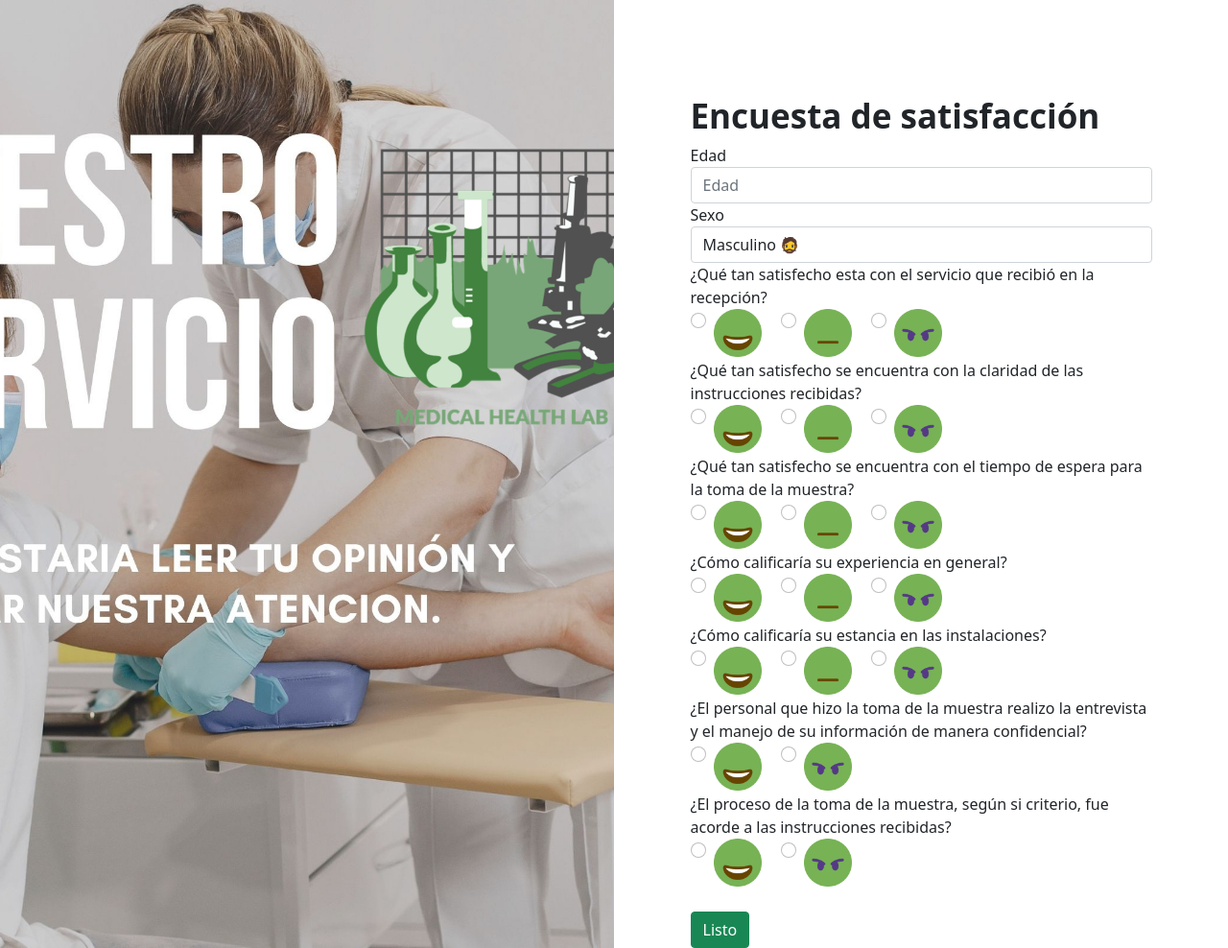
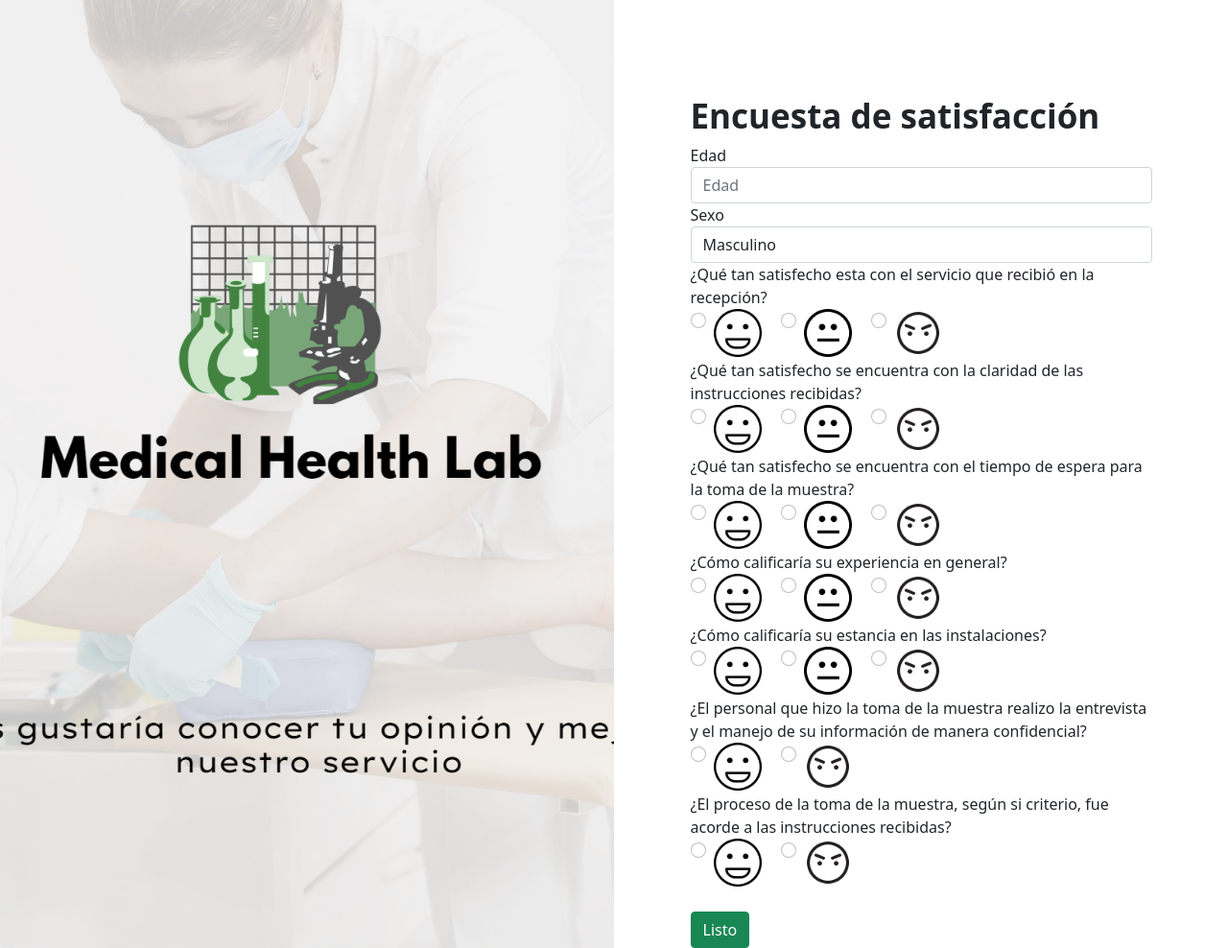
Before and after one commit to MikeCardona076/Encuesta_Satisfaccion_cliente, a Django app: page / in a window 1280 px wide. Shown: the whole page at 96% size. Run offline with Django 3.2, Linux system fonts and the light colour scheme.

Commit message:
Poll Done

```diff
--- a/templates/index.html
+++ b/templates/index.html
@@ -65,7 +65,7 @@ img {
   position: relative;
   height: 100vh;
   width: 1194px;
-  background: url('../static/fondo1.jpg') no-repeat center center scroll;
+  background: url('../static/fondo3.png') no-repeat center center scroll;
   background-size: cover;
   float: left;
   -webkit-animation: bgslide 2.3s forwards;
@@ -115,6 +115,7 @@ img {
   margin: 0 auto;
   width: calc(100% - 1194px);
 }
+
 .login .container {
   width: 505px;
   margin: 0 auto;
@@ -272,7 +273,7 @@ img {
     -webkit-animation: slideIn 0.8s ease-in-out forwards;
             animation: slideIn 0.8s ease-in-out forwards;
     width: 100%;
-    height: 190px;
+    height: 150px;
     text-align: center;
   }
   .bg-illustration img {
@@ -401,8 +402,8 @@ img {
                         <div class="col">
                             <label for="sexo">Sexo</label>
                             <select class="form-control" id="sexo" name="sexo" required>
-                                <option value="M">Masculino 🧔</option>
-                                <option value="F">Femenino 👩</option>
+                                <option value="M">Masculino </option>
+                                <option value="F">Femenino </option>
                             </select>
                         </div>
 
@@ -574,8 +575,8 @@ img {
                                    <!-- si-->
                                    <!-- No -->
                                    <select class="form-control"  id="option1" name="option1">
-                                       <option>Si 😁</option>
-                                       <option>No 🤫</option>
+                                       <option>Si </option>
+                                       <option>No </option>
                                     </select>
 
                                 </div>
```
Also changed, not shown: db.sqlite3, static/enojado.png, static/feliz.png, static/fondo1.jpg (deleted), static/fondo3.png (added), static/lab.png (deleted), static/regular.png.
